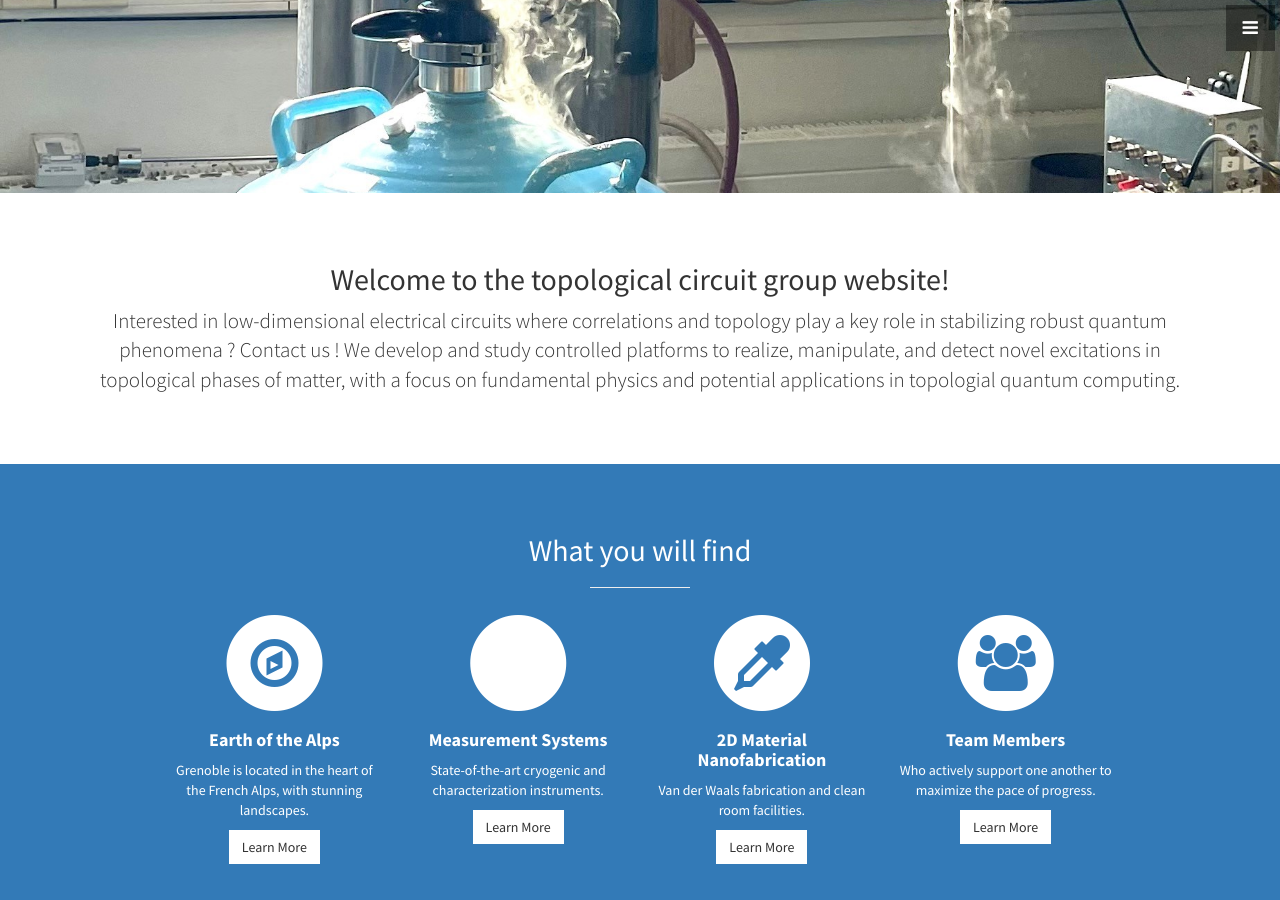
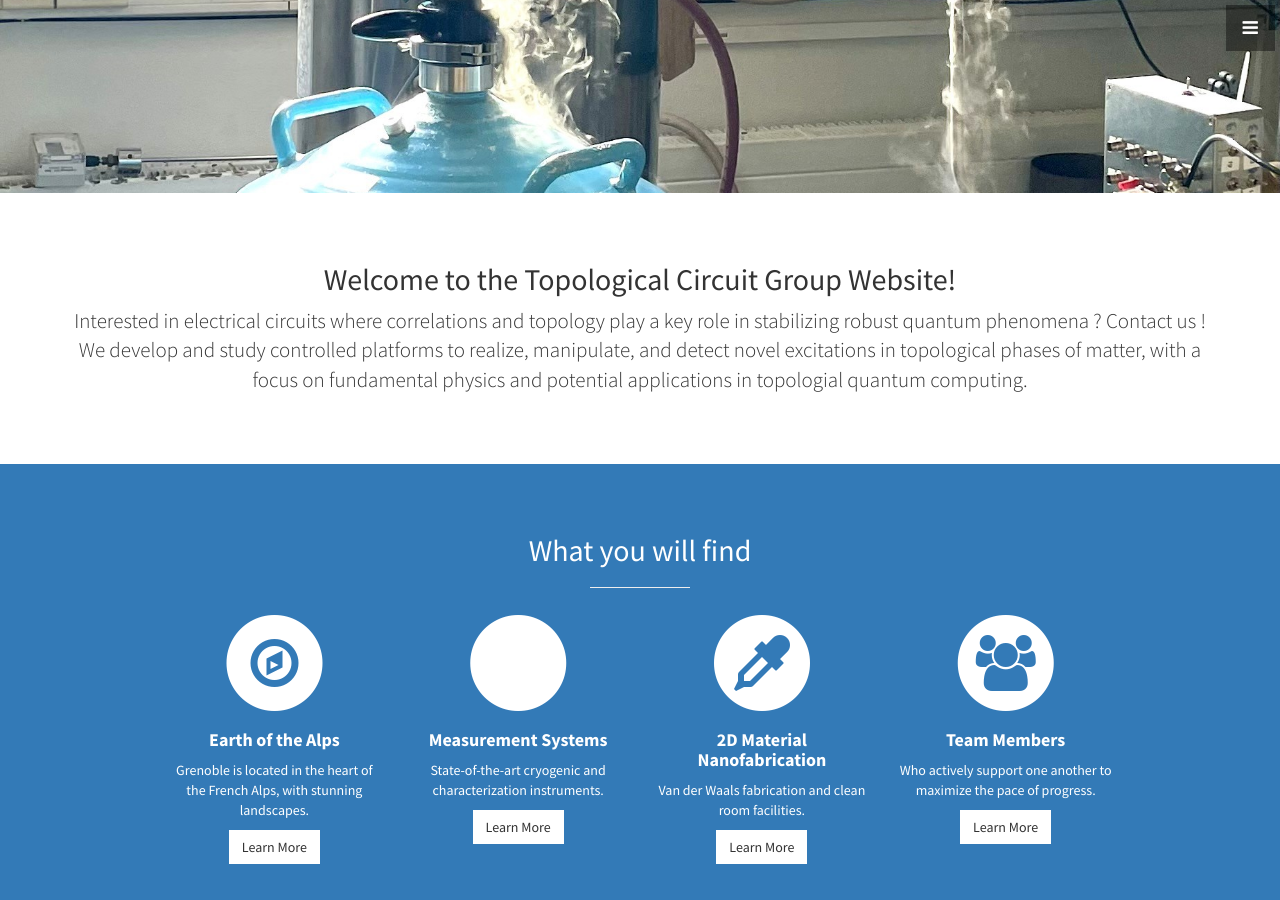
Before and after one commit to aassouline/topo-circuits.github.io, a Jekyll site: the page built from index.html, in a window 1280 px wide and 900 px high, scrolled down 707 px. Built offline with Jekyll 4.4.1, drawn with Linux system fonts in a browser that asks for light colours.

Commit message:
Update about.html

```diff
--- a/_includes/about.html
+++ b/_includes/about.html
@@ -2,8 +2,8 @@
   <div class="container">
     <div class="row">
       <div class="col-lg-12 text-center">
-        <h2>Welcome to the topological circuit group website!</h2>
-        <p class="lead">Interested in low-dimensional electrical circuits where correlations and topology play a key role in stabilizing robust quantum phenomena ?
+        <h2>Welcome to the Topological Circuit Group Website!</h2>
+        <p class="lead">Interested in electrical circuits where correlations and topology play a key role in stabilizing robust quantum phenomena ?
           Contact us ! We develop and study controlled platforms to realize, manipulate, and detect novel excitations in topological phases of matter,
           with a focus on fundamental physics and potential applications in topologial quantum computing.</p>
       </div>
```
